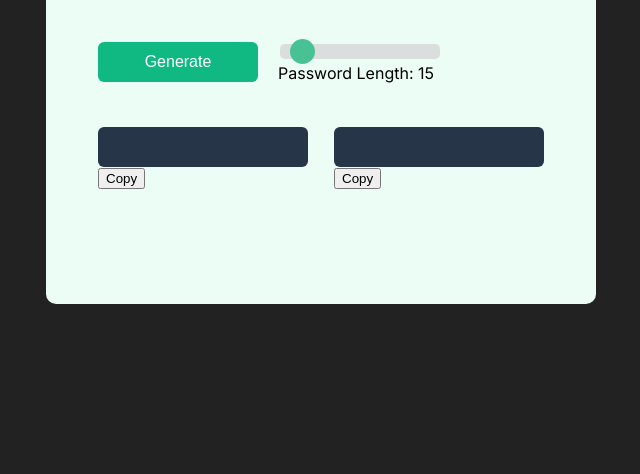
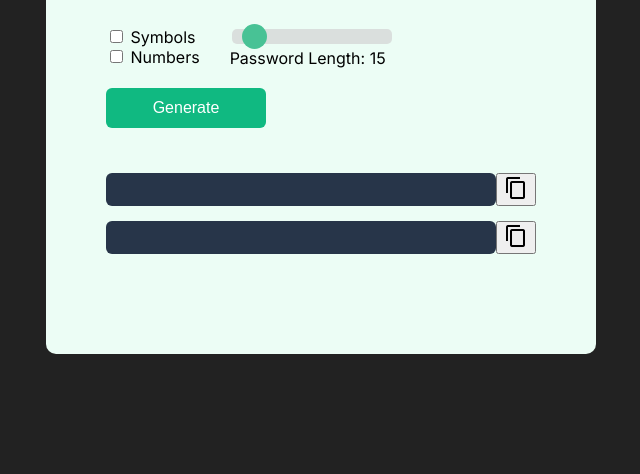
Before and after one commit to korot0/Password-Generator, a plain HTML site: page index.html in a window 1280 px wide. Shown: the part 326-800 px from the top of the page, without its empty margins (319-959 px from the left). Drawn offline with Linux system fonts and the light colour scheme.

Commit message:
Implement symbols and numbers checkboxes feature

```diff
--- a/index.html
+++ b/index.html
@@ -6,6 +6,8 @@
     <meta name="viewport" content="width=device-width, initial-scale=1.0">
     <title>Password Generator</title>
     <link rel="stylesheet" href="style.css">
+    <link href="https://fonts.googleapis.com/icon?family=Material+Icons"
+      rel="stylesheet">
 </head>
 <body>
     <div class="container">
@@ -14,20 +16,32 @@
             <div id="sub-header">Never use an insecure password again.</div>
         </div>
         <div id="item-two">
+            <div id="settings">
+                <div>
+                    <div id="symbols">
+                        <input id="checkbox-s" type="checkbox" onclick="checkBox()">
+                        <label for="checkbox-s">Symbols</label>
+                    </div>
+                    <div id="numbers">
+                        <input id="checkbox-n" type="checkbox" onclick="checkBox()">
+                        <label for="checkbox-n">Numbers</label>
+                    </div>
+                </div>
+                <div>
+                    <input type="range" id="length-input-el" value="15" min="8" max="100">
+                    <div>Password Length: <span id="slider-output-el"></span></div>
+                </div>
+            </div>
             <button id="gen-pass-btn" onclick="passwords()">Generate</button>
-            <div id="slider">
-                <input type="range" id="length-input-el" value="15" min="8" max="100">
-                <div>Password Length: <span id="slider-output-el"></span></div>
-            </div>
         </div>
         <div id="item-three">
             <div class="child">
                 <div id="pass-one"></div>
-                <button onclick="copyOnClick('one')">Copy</button>
+                <button onclick="copyOnClick('one')"><span class="material-icons">content_copy</span></button>
             </div>
             <div class="child">
                 <div id="pass-two"></div>
-                <button onclick="copyOnClick('two')">Copy</button>
+                <button onclick="copyOnClick('two')"><span class="material-icons">content_copy</span></button>
             </div>
         </div>
     </div>
--- a/javascript.js
+++ b/javascript.js
@@ -1,5 +1,7 @@
-const characters = ["A","B","C","D","E","F","G","H","I","J","K","L","M","N","O","P","Q","R","S","T","U","V","W","X","Y","Z","a","b","c","d","e","f","g","h","i","j","k","l","m","n","o","p","q","r","s","t","u","v","w","x","y","z", "0", "1", "2", "3", "4", "5", "6", "7", "8", "9","~","`","!","@","#","$","%","^","&","*","(",")","_","-","+","=","{","[","}","]",",","|",":",";","<",">",".","?",
-"/"];
+const letters = ["A","B","C","D","E","F","G","H","I","J","K","L","M","N","O","P","Q","R","S","T","U","V","W","X","Y","Z","a","b","c","d","e","f","g","h","i","j","k","l","m","n","o","p","q","r","s","t","u","v","w","x","y","z"];
+const numbers = ["0", "1", "2", "3", "4", "5", "6", "7", "8", "9"];
+const symbols = ["~","`","!","@","#","$","%","^","&","*","(",")","_","-","+","=","{","[","}","]",",","|",":",";","<",">",".","?", "/"];
+let characters = letters;
 const genPassBtn = document.getElementById('gen-pass-btn');
 const passOne = document.getElementById('pass-one');
 const passTwo = document.getElementById('pass-two');
@@ -10,6 +12,21 @@ let sliderOutputEl = document.getElementById('slider-output-el');
 sliderOutputEl.innerHTML = sliderEl.value;
 sliderEl.oninput = function() {
     sliderOutputEl.innerHTML = this.value;
+}
+
+//Checkbox input
+const symbolBox = document.getElementById('checkbox-s');
+const numberBox = document.getElementById('checkbox-n');
+function checkBox() {
+    if (symbolBox.checked) {
+        characters = letters.concat(symbols);
+    } else if (numberBox.checked) {
+        characters = letters.concat(numbers);
+    } else if (symbolBox.checked && numberBox.checked) {
+        characters = letters.concat(numbers, symbols);
+    } else {
+        characters = letters;
+    }
 }
 
 //Generate password
--- a/style.css
+++ b/style.css
@@ -13,14 +13,14 @@ body {
 
 .container {
     width: 550px;
-    height: 550px;
+    height: 600px;
     background: #ECFDF5;
     margin: auto;
     margin-top: 80px;
     display: flex;
     flex-direction: column;
     justify-content: space-between;
-    padding: 115px 52px;
+    padding: 100px 60px;
     border-radius: 10px;
 }
 
@@ -45,6 +45,12 @@ h1 {
 #item-two {
     display: flex;
     gap: 20px;
+    flex-direction: column;
+}
+
+#settings {
+    display: flex;
+    gap: 30px;
 }
 
 #length-input-el {
@@ -81,6 +87,10 @@ h1 {
     cursor: pointer;
 }
 
+#symbols {
+
+}
+
 #gen-pass-btn {
     border-style: none;
     background: #10B981;
@@ -95,13 +105,18 @@ h1 {
 /* Item three */
 #item-three {
     display: flex;
+    flex-wrap: wrap;
+    flex-direction: column;
     justify-content: space-between;
+    gap: 15px;
+}
+
+.child {
+    display: flex;
 }
 
 #pass-one,
 #pass-two {
-    min-width: 210px;
-    min-height: 40px;
     background: #273549;
     border-radius: 6px;
     border-style: none;
@@ -109,4 +124,5 @@ h1 {
     display: flex;
     justify-content: center;
     align-items: center;
+    flex: 1;
 }
```
Also changed, not shown: 1 other file.
